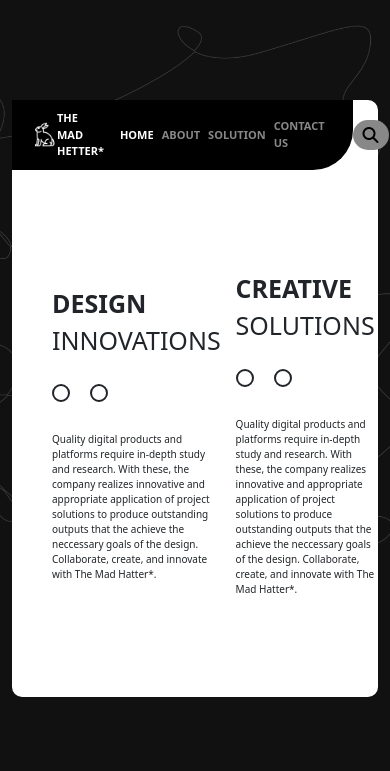
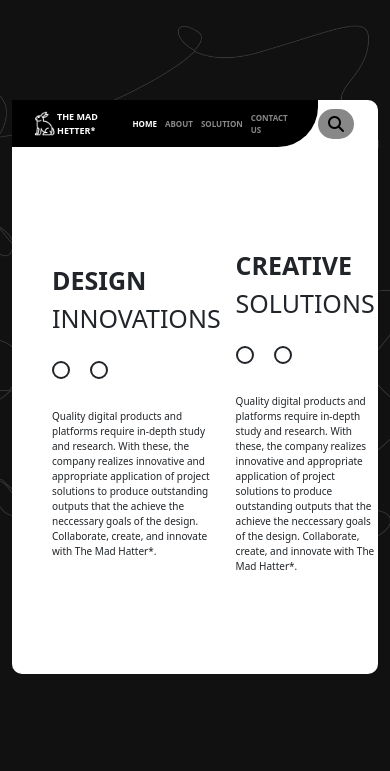
Before and after one commit to OmarIbrahim2002/Mad-Hatter, a plain HTML site: page index.html in a window 390 px wide. Shown: the top 771 px of the page. Drawn offline with nearby package versions, Linux system fonts and the light colour scheme.

Commit message:
Update main.css

```diff
--- a/style css/main.css
+++ b/style css/main.css
@@ -544,6 +544,12 @@ footer .copyright{
     .mainHeading {
         font-size: 70px;
     }
+        header .logo{
+        font-size: 9px;
+    }
+    header .links a{
+        font-size: 8px;
+    }
     .section-3 .box-one .content p{
         font-size: 16px;
     }
```
